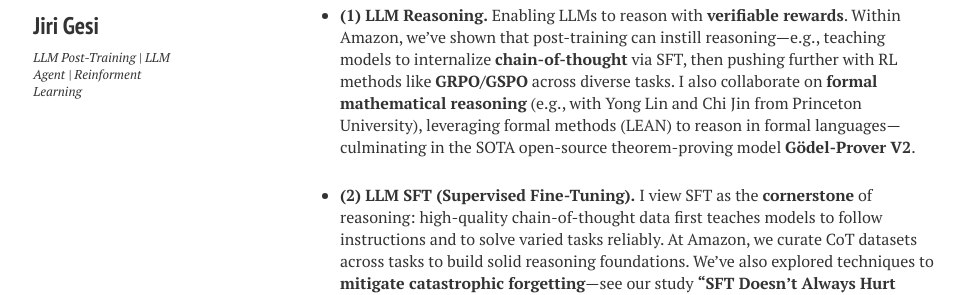
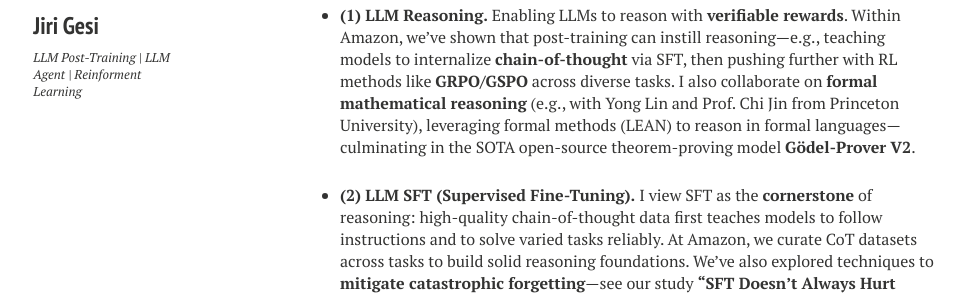
Before and after one commit to Jirigesi/Jirigesi.github.io, a Jekyll site: the page built from index.md, in a window 1280 px wide and 900 px high. Shown: the part 264-559 px from the top of the window, without its empty margins (20-988 px from the left). Built offline with Jekyll 4.4.1, drawn with Linux system fonts in a browser that asks for light colours; nearby versions of some CDN libraries; comment, search, counter and statistics services are not loaded.

Commit message:
Update index.md

```diff
--- a/index.md
+++ b/index.md
@@ -9,7 +9,7 @@ Our post-trained LLMs power a variety of Amazon shopping applications such as pe
 
 My research interest centers on machine learning—especially **post-training for LLMs**. Key areas of interest:
 
-- **(1) LLM Reasoning.** Enabling LLMs to reason with **verifiable rewards**. Within Amazon, we’ve shown that post-training can instill reasoning—e.g., teaching models to internalize **chain-of-thought** via SFT, then pushing further with RL methods like **GRPO/GSPO** across diverse tasks. I also collaborate on **formal mathematical reasoning** (e.g., with Yong Lin and Chi Jin from Princeton University), leveraging formal methods (LEAN) to reason in formal languages—culminating in the SOTA open-source theorem-proving model **Gödel-Prover V2**.
+- **(1) LLM Reasoning.** Enabling LLMs to reason with **verifiable rewards**. Within Amazon, we’ve shown that post-training can instill reasoning—e.g., teaching models to internalize **chain-of-thought** via SFT, then pushing further with RL methods like **GRPO/GSPO** across diverse tasks. I also collaborate on **formal mathematical reasoning** (e.g., with Yong Lin and Prof. Chi Jin from Princeton University), leveraging formal methods (LEAN) to reason in formal languages—culminating in the SOTA open-source theorem-proving model **Gödel-Prover V2**.
 
 - **(2) LLM SFT (Supervised Fine-Tuning).** I view SFT as the **cornerstone** of reasoning: high-quality chain-of-thought data first teaches models to follow instructions and to solve varied tasks reliably. At Amazon, we curate CoT datasets across tasks to build solid reasoning foundations. We’ve also explored techniques to **mitigate catastrophic forgetting**—see our study **“SFT Doesn’t Always Hurt General Capabilities.”**
 
```
